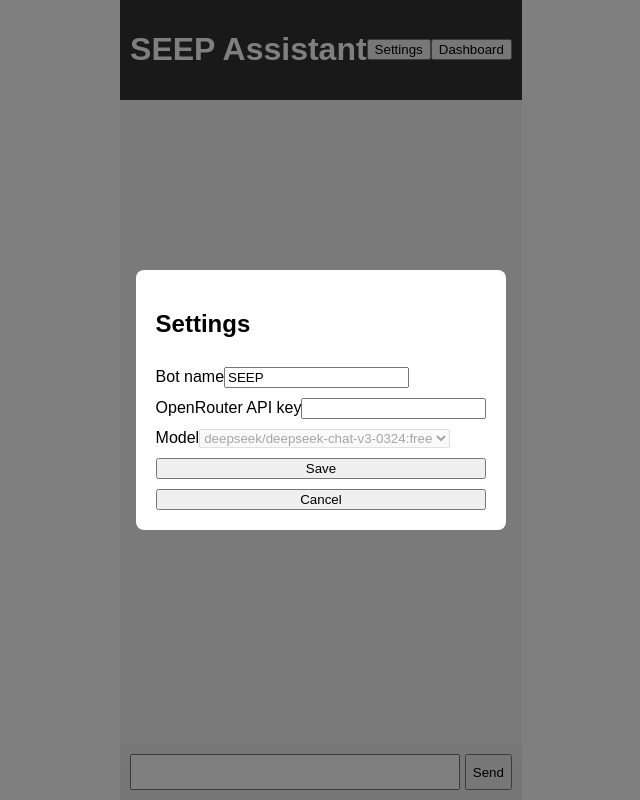
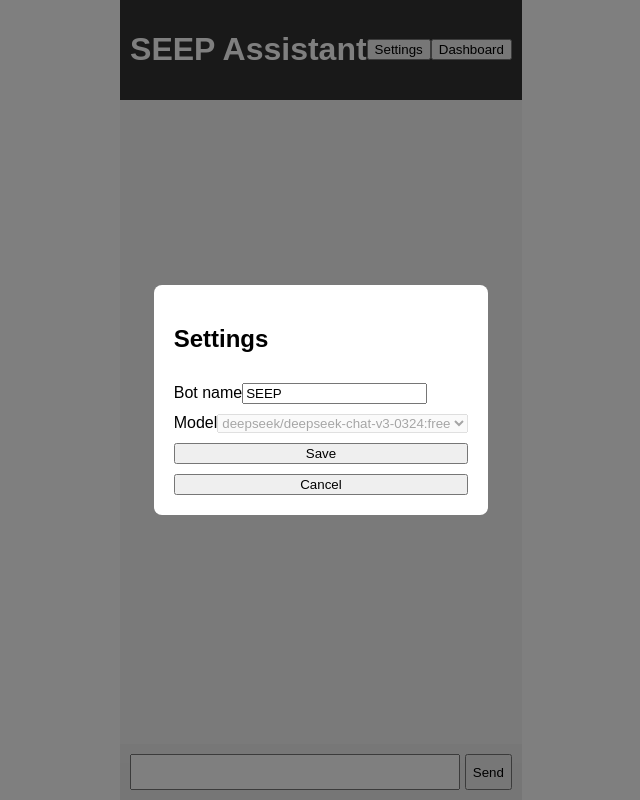
Before and after one commit to Dayzcorp/seep-global, a React (Vite) app in the folder frontend/: page / in a window 1280 px wide. Both pictures are taken after a click on the button "Settings". Shown: the whole page, without its empty margins (319-959 px from the left). Built offline with nearby package versions, Linux system fonts and the light colour scheme.

Commit message:
Remove API key from frontend

```diff
--- a/frontend/src/App.jsx
+++ b/frontend/src/App.jsx
@@ -31,14 +31,12 @@ export default function App() {
 
     const botPlaceholder = { sender: 'bot', text: '', time: new Date().toLocaleTimeString() };
     setMessages(prev => [...prev, botPlaceholder]);
-    const apiKey = sessionStorage.getItem('apiKey') || '';
 
     try {
       const response = await fetch('/chat', {
         method: 'POST',
         headers: {
           'Content-Type': 'application/json',
-          'x-openrouter-key': apiKey,
         },
         body: JSON.stringify({ message: userMsg.text }),
       });
--- a/frontend/src/Settings.jsx
+++ b/frontend/src/Settings.jsx
@@ -2,11 +2,9 @@ import React, { useState } from 'react';
 
 export default function Settings({ onClose }) {
   const [botName, setBotName] = useState(sessionStorage.getItem('botName') || 'SEEP');
-  const [apiKey, setApiKey] = useState(sessionStorage.getItem('apiKey') || '');
 
   const save = () => {
     sessionStorage.setItem('botName', botName);
-    sessionStorage.setItem('apiKey', apiKey);
     onClose();
   };
 
@@ -17,10 +15,6 @@ export default function Settings({ onClose }) {
         <label>
           Bot name
           <input value={botName} onChange={e => setBotName(e.target.value)} />
-        </label>
-        <label>
-          OpenRouter API key
-          <input value={apiKey} onChange={e => setApiKey(e.target.value)} />
         </label>
         <label>
           Model
```
